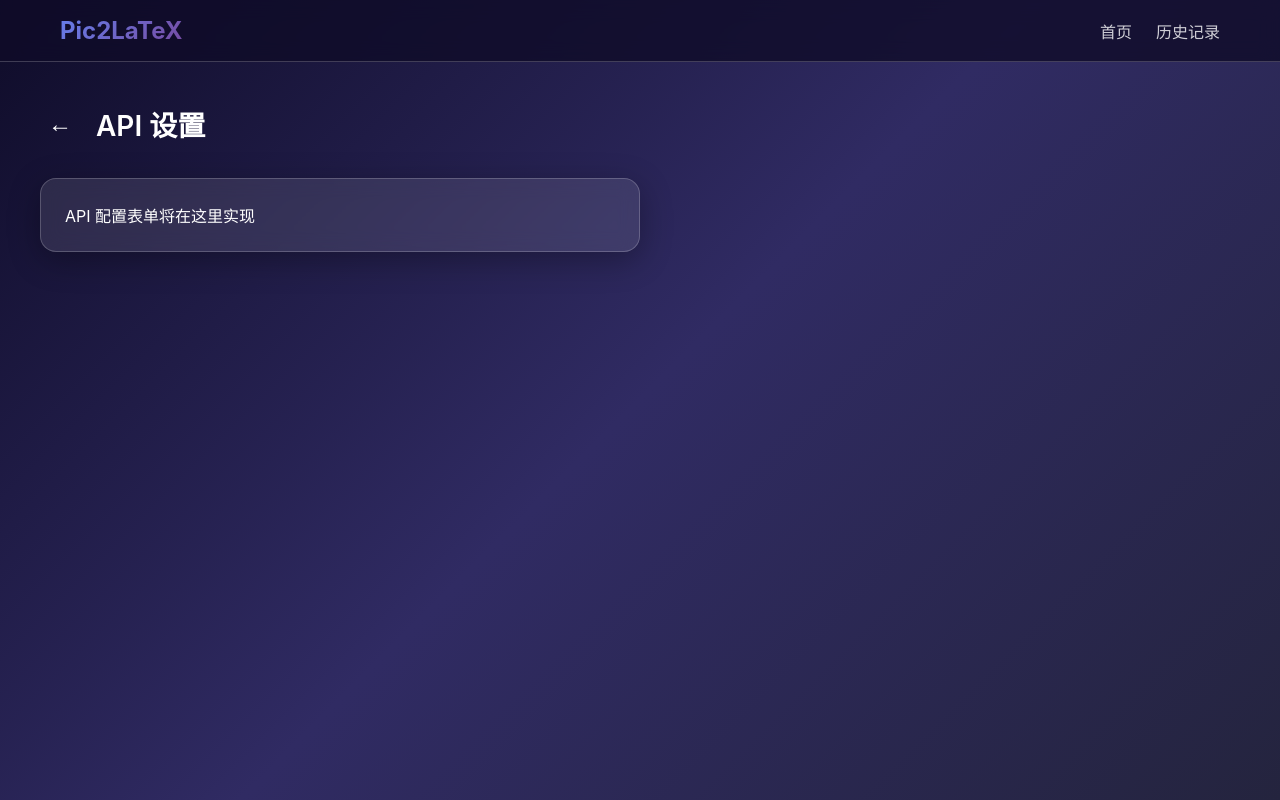
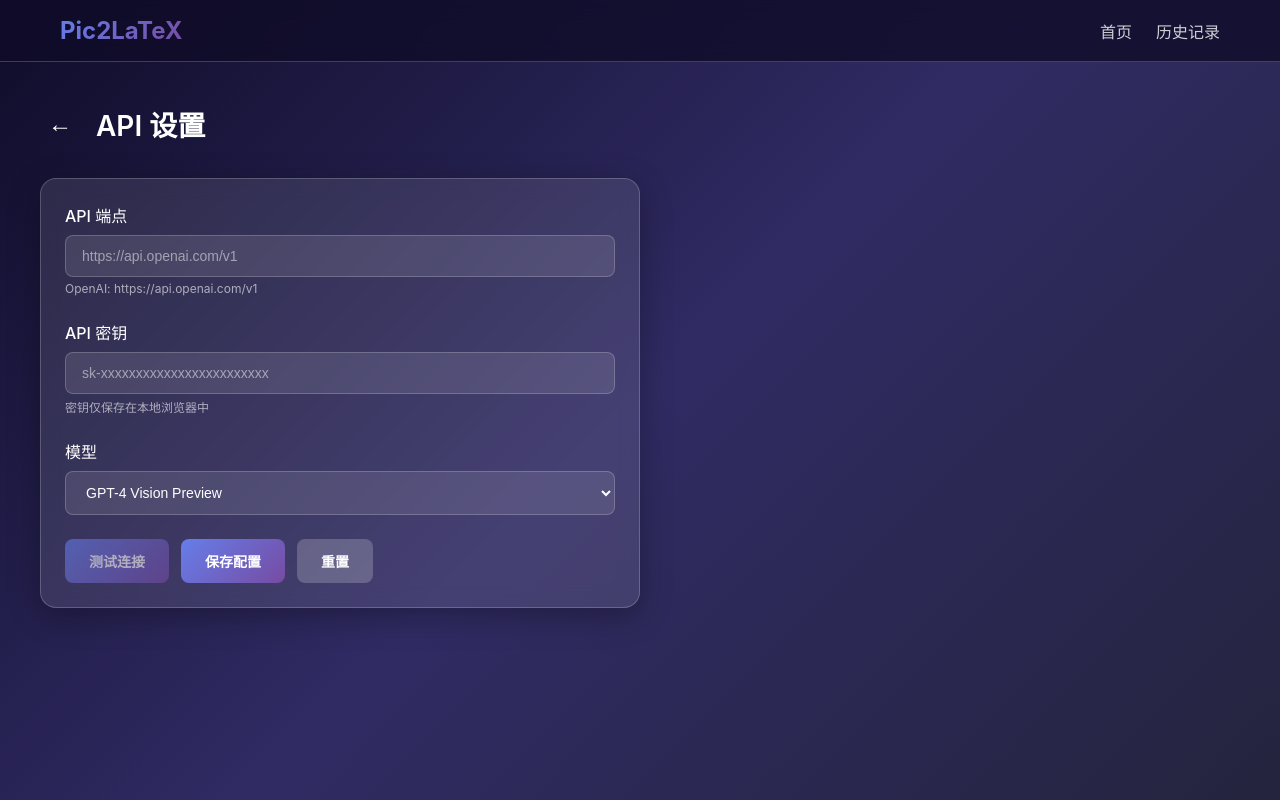
Before and after one commit to nan527/Pic2LaTeX, a React (Vite) app in the folder client/: page /settings in a window 1280 px wide. Built offline with nearby package versions, Linux system fonts and the light colour scheme.

Commit message:
feat: add API settings page with connection testing

```diff
--- /dev/null
+++ b/client/src/components/settings/ApiConfig.jsx
@@ -0,0 +1,191 @@
+import React, { useState, useEffect } from 'react'
+import toast from 'react-hot-toast'
+import { getApiConfig, saveApiConfig } from '../../utils/storage'
+import { testApiConnection } from '../../services/api'
+
+function ApiConfig() {
+  const [config, setConfig] = useState({
+    endpoint: '',
+    apiKey: '',
+    model: 'gpt-4-vision-preview'
+  })
+  const [testing, setTesting] = useState(false)
+  const [testResult, setTestResult] = useState(null)
+
+  useEffect(() => {
+    const savedConfig = getApiConfig()
+    if (savedConfig) {
+      setConfig(savedConfig)
+    }
+  }, [])
+
+  const handleChange = (field, value) => {
+    setConfig(prev => ({ ...prev, [field]: value }))
+    setTestResult(null)
+  }
+
+  const handleTest = async () => {
+    if (!config.endpoint || !config.apiKey) {
+      toast.error('请填写 API 端点和密钥')
+      return
+    }
+
+    setTesting(true)
+    setTestResult(null)
+
+    try {
+      const result = await testApiConnection(
+        config.endpoint,
+        config.apiKey,
+        config.model
+      )
+      if (result.success) {
+        setTestResult({
+          status: 'success',
+          message: '连接成功',
+          model: result.testResult.model
+        })
+        toast.success('API 连接成功')
+      }
+    } catch (error) {
+      setTestResult({
+        status: 'error',
+        message: error.response?.data?.error?.message || '连接失败'
+      })
+      toast.error('API 连接失败')
+    } finally {
+      setTesting(false)
+    }
+  }
+
+  const handleSave = () => {
+    if (!config.endpoint || !config.apiKey) {
+      toast.error('请填写 API 端点和密钥')
+      return
+    }
+
+    saveApiConfig(config)
+    toast.success('配置已保存')
+  }
+
+  const handleReset = () => {
+    setConfig({
+      endpoint: '',
+      apiKey: '',
+      model: 'gpt-4-vision-preview'
+    })
+    setTestResult(null)
+    toast.success('配置已重置')
+  }
+
+  return (
+    <div style={{ display: 'flex', flexDirection: 'column', gap: '24px' }}>
+      <div>
+        <label style={{ display: 'block', marginBottom: '8px', fontWeight: 500 }}>
+          API 端点
+        </label>
+        <input
+          className="glass-input"
+          type="text"
+          value={config.endpoint}
+          onChange={(e) => handleChange('endpoint', e.target.value)}
+          placeholder="https://api.openai.com/v1"
+        />
+        <p style={{ fontSize: '12px', opacity: 0.6, marginTop: '4px' }}>
+          OpenAI: https://api.openai.com/v1
+        </p>
+      </div>
+
+      <div>
+        <label style={{ display: 'block', marginBottom: '8px', fontWeight: 500 }}>
+          API 密钥
+        </label>
+        <input
+          className="glass-input"
+          type="password"
+          value={config.apiKey}
+          onChange={(e) => handleChange('apiKey', e.target.value)}
+          placeholder="sk-xxxxxxxxxxxxxxxxxxxxxxxx"
+        />
+        <p style={{ fontSize: '12px', opacity: 0.6, marginTop: '4px' }}>
+          密钥仅保存在本地浏览器中
+        </p>
+      </div>
+
+      <div>
+        <label style={{ display: 'block', marginBottom: '8px', fontWeight: 500 }}>
+          模型
+        </label>
+        <select
+          className="glass-input"
+          value={config.model}
+          onChange={(e) => handleChange('model', e.target.value)}
+          style={{ cursor: 'pointer' }}
+        >
+          <option value="gpt-4-vision-preview">GPT-4 Vision Preview</option>
+          <option value="gpt-4o">GPT-4o</option>
+          <option value="gpt-4o-mini">GPT-4o Mini</option>
+          <option value="claude-3-opus-20240229">Claude 3 Opus</option>
+          <option value="claude-3-sonnet-20240229">Claude 3 Sonnet</option>
+          <option value="claude-3-haiku-20240307">Claude 3 Haiku</option>
+        </select>
+      </div>
+
+      {testResult && (
+        <div
+          style={{
+            padding: '12px 16px',
+            borderRadius: '8px',
+            background: testResult.status === 'success'
+              ? 'rgba(0, 255, 0, 0.1)'
+              : 'rgba(255, 0, 0, 0.1)',
+            border: `1px solid ${testResult.status === 'success'
+              ? 'rgba(0, 255, 0, 0.3)'
+              : 'rgba(255, 0, 0, 0.3)'}`
+          }}
+        >
+          <p style={{ fontWeight: 500 }}>
+            {testResult.status === 'success' ? '✓' : '✗'} {testResult.message}
+          </p>
+          {testResult.model && (
+            <p style={{ fontSize: '12px', opacity: 0.8, marginTop: '4px' }}>
+              模型: {testResult.model}
+            </p>
+          )}
+        </div>
+      )}
+
+      <div style={{ display: 'flex', gap: '12px', flexWrap: 'wrap' }}>
+        <button
+          className="glass-button"
+          onClick={handleTest}
+          disabled={testing || !config.endpoint || !config.apiKey}
+        >
+          {testing ? (
+            <>
+              <span className="loading-spinner" />
+              测试中...
+            </>
+          ) : (
+            '测试连接'
+          )}
+        </button>
+        <button
+          className="glass-button"
+          onClick={handleSave}
+        >
+          保存配置
+        </button>
+        <button
+          className="glass-button"
+          onClick={handleReset}
+          style={{ background: 'rgba(255, 255, 255, 0.2)' }}
+        >
+          重置
+        </button>
+      </div>
+    </div>
+  )
+}
+
+export default ApiConfig
--- a/client/src/pages/Settings.jsx
+++ b/client/src/pages/Settings.jsx
@@ -1,5 +1,6 @@
 import React from 'react'
 import { Link } from 'react-router-dom'
+import ApiConfig from '../components/settings/ApiConfig'
 
 function Settings() {
   return (
@@ -21,7 +22,7 @@ function Settings() {
           <h1 className="page-title">API 设置</h1>
         </div>
         <div className="glass-card" style={{ maxWidth: '600px' }}>
-          <p>API 配置表单将在这里实现</p>
+          <ApiConfig />
         </div>
       </div>
     </div>
```
